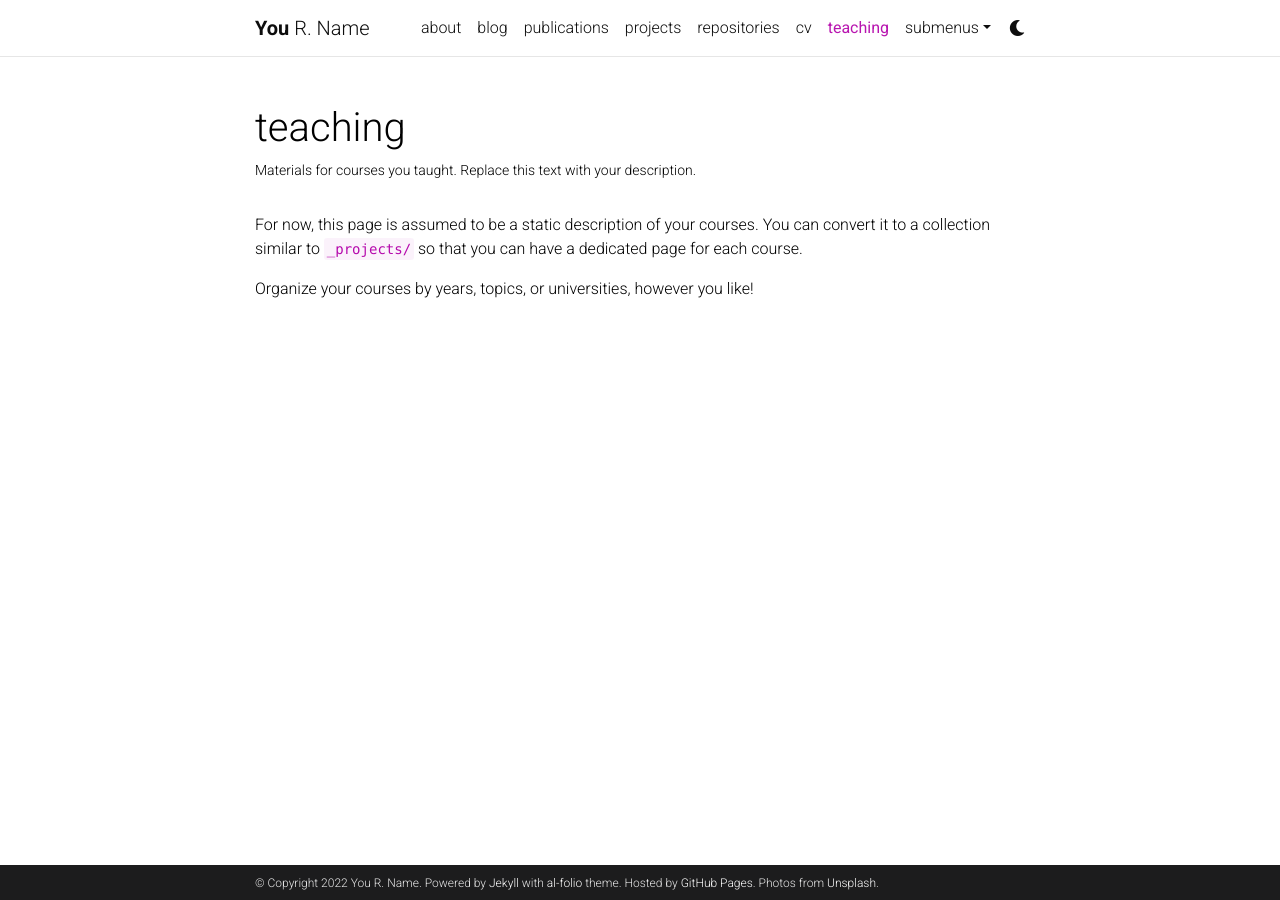
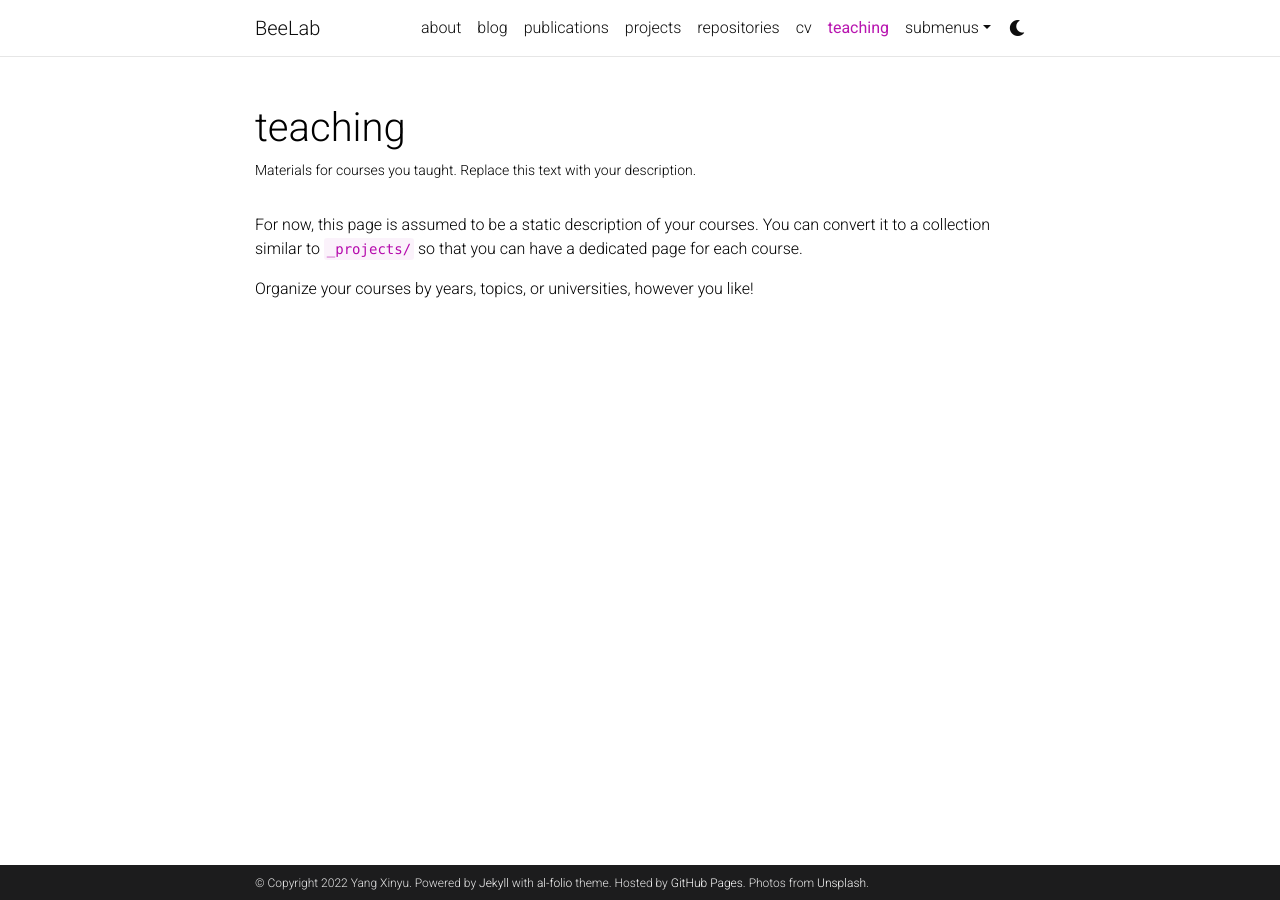
Before and after one commit to Xinyu1213/beelab955.github.io, a Jekyll site: the page built from _pages/teaching.md, in a window 1280 px wide. Built offline with Jekyll 4.4.1, drawn with Linux system fonts in a browser that asks for light colours; comment, search, counter and statistics services are not loaded; a style sheet for code colours, icons or effects is not loaded.

Commit message:
Update _config.yml

```diff
--- a/_config.yml
+++ b/_config.yml
@@ -2,24 +2,24 @@
 # Site settings
 # -----------------------------------------------------------------------------
 
-title: blank # the website title (if blank, full name will be used instead)
-first_name: You
-middle_name: R.
-last_name: Name
-email: you@example.com
+title: BeeLab # the website title (if blank, full name will be used instead)
+first_name: Yang
+middle_name:
+last_name: Xinyu
+email: yangxinyu1213@gmail.com
 description: > # the ">" symbol means to ignore newlines until "footer_text:"
-  A simple, whitespace theme for academics. Based on [*folio](https://github.com/bogoli/-folio) design.
+  A simple website for BeeLab.
 footer_text: >
   Powered by <a href="https://jekyllrb.com/" target="_blank">Jekyll</a> with <a href="https://github.com/alshedivat/al-folio">al-folio</a> theme.
   Hosted by <a href="https://pages.github.com/" target="_blank">GitHub Pages</a>.
   Photos from <a href="https://unsplash.com" target="_blank">Unsplash</a>.
-keywords: jekyll, jekyll-theme, academic-website, portfolio-website  # add your own keywords or leave empty
+keywords: BeeLab, JLID  # add your own keywords or leave empty
 
 lang: en # the language of your site (for example: en, fr, cn, ru, etc.)
 icon: ⚛️  # the emoji used as the favicon (alternatively, provide image name in /assets/img/)
 
-url: https://alshedivat.github.io # the base hostname & protocol for your site
-baseurl: /al-folio # the subpath of your site, e.g. /blog/
+url: https://xinyu1213.github.io/ # the base hostname & protocol for your site
+baseurl: ''
 last_updated: false # set to true if you want to display last updated in the footer
 impressum_path:  # set to path to include impressum link in the footer, use the same path as permalink in a page, helps to conform with EU GDPR
 
@@ -67,7 +67,7 @@
 # Social integration
 # -----------------------------------------------------------------------------
 
-github_username: # your GitHub user name
+github_username: Xinyu1213 # your GitHub user name
 gitlab_username: # your GitLab user name
 twitter_username: # your Twitter handle
 linkedin_username: # your LinkedIn user name
@@ -230,8 +230,8 @@
 
 scholar:
 
-  last_name: [Einstein]
-  first_name: [Albert, A.]
+  last_name: [Xinyu]
+  first_name: [Yang]
 
   style: apa
   locale: en
```
